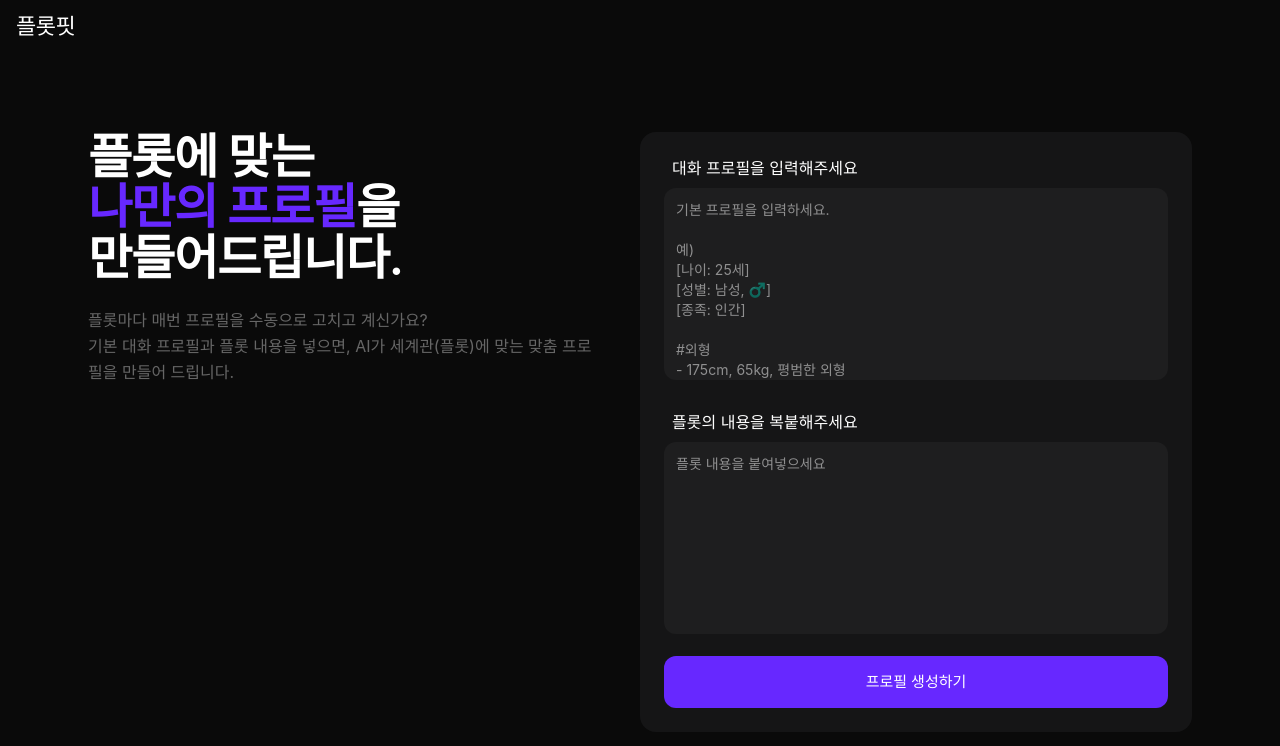
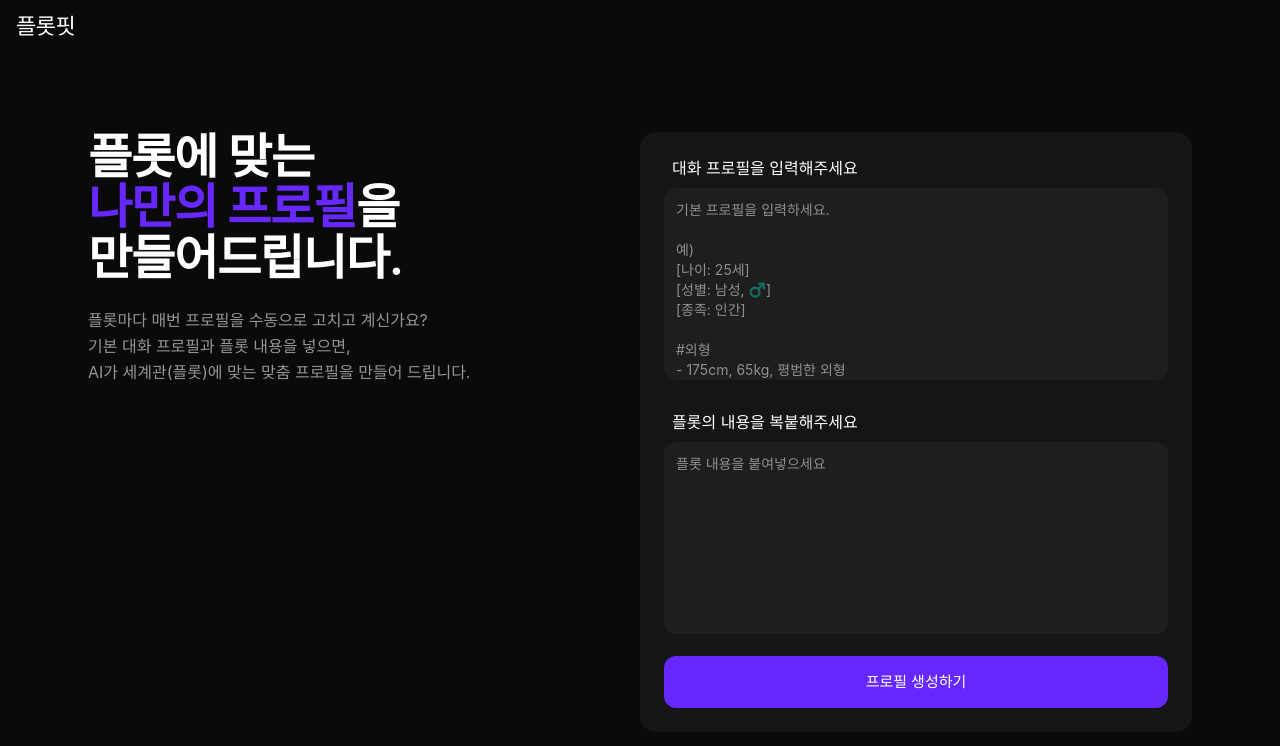
Before and after one commit to silvergwan/plotfit, a Next.js app: page / in a window 1280 px wide. Shown: the top 746 px of the page. Built offline with nearby package versions, Linux system fonts and the light colour scheme.

Commit message:
update: hero 섹션 설명 줄바꿈 수정 및 폰트 컬러 변경

```diff
--- a/app/page.tsx
+++ b/app/page.tsx
@@ -78,11 +78,12 @@ export default function Home() {
             <br />
             만들어드립니다.
           </h1>
-          <p className="text-[#666] text-base max-w-lg leading-relaxed">
+          <p className="text-[#959595] text-base max-w-lg leading-relaxed">
             플롯마다 매번 프로필을 수동으로 고치고 계신가요?
             <br />
-            기본 대화 프로필과 플롯 내용을 넣으면, AI가 세계관(플롯)에 맞는 맞춤
-            프로필을 만들어 드립니다.
+            기본 대화 프로필과 플롯 내용을 넣으면,
+            <br />
+            AI가 세계관(플롯)에 맞는 맞춤 프로필을 만들어 드립니다.
           </p>
 
           {result && (
```
